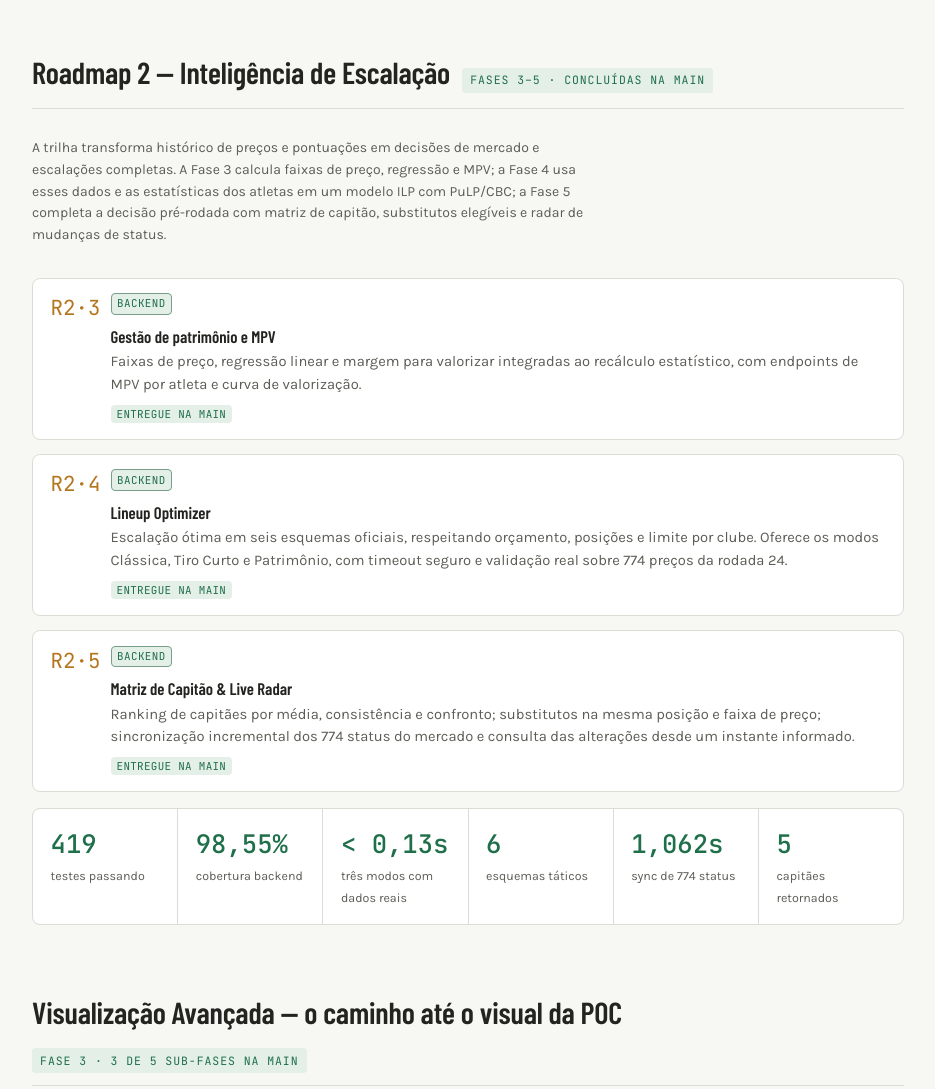
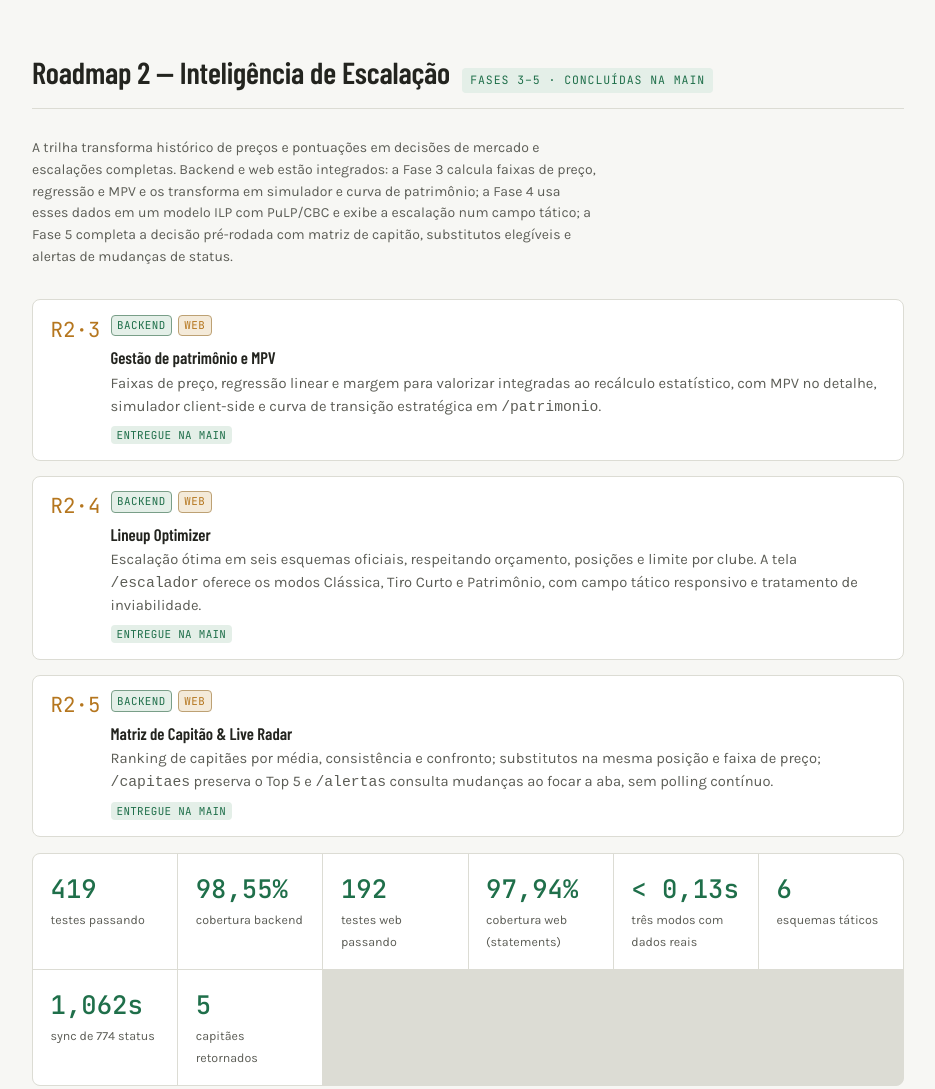
Before and after one commit to eduardosanson/cartola-insights-roadmap, a plain HTML site: page index.html in a window 1280 px wide. Shown: the part 7420-8509 px from the top of the page, without its empty margins (172-1107 px from the left). Drawn offline with nearby package versions, Linux system fonts and the light colour scheme.

Commit message:
roadmap: registra interfaces web das fases 3 a 5

```diff
--- a/index.html
+++ b/index.html
@@ -1014,20 +1014,22 @@
     </div>
     <p class="lede">
       A trilha transforma histórico de preços e pontuações em decisões de mercado e
-      escalações completas. A Fase 3 calcula faixas de preço, regressão e MPV; a Fase 4
-      usa esses dados e as estatísticas dos atletas em um modelo ILP com PuLP/CBC; a
-      Fase 5 completa a decisão pré-rodada com matriz de capitão, substitutos elegíveis
-      e radar de mudanças de status.
+      escalações completas. Backend e web estão integrados: a Fase 3 calcula faixas de
+      preço, regressão e MPV e os transforma em simulador e curva de patrimônio; a Fase 4
+      usa esses dados em um modelo ILP com PuLP/CBC e exibe a escalação num campo tático;
+      a Fase 5 completa a decisão pré-rodada com matriz de capitão, substitutos elegíveis
+      e alertas de mudanças de status.
     </p>
 
     <div class="tasks">
       <div class="task">
         <span class="num">R2·3</span>
         <div>
-          <div class="scope-row"><span class="scope-chip backend">backend</span></div>
+          <div class="scope-row"><span class="scope-chip backend">backend</span><span class="scope-chip web">web</span></div>
           <h3>Gestão de patrimônio e MPV</h3>
           <p>Faixas de preço, regressão linear e margem para valorizar integradas ao
-          recálculo estatístico, com endpoints de MPV por atleta e curva de valorização.</p>
+          recálculo estatístico, com MPV no detalhe, simulador client-side e curva de
+          transição estratégica em <code>/patrimonio</code>.</p>
           <span class="delivery-badge main">ENTREGUE NA MAIN</span>
         </div>
       </div>
@@ -1035,11 +1037,11 @@
       <div class="task">
         <span class="num">R2·4</span>
         <div>
-          <div class="scope-row"><span class="scope-chip backend">backend</span></div>
+          <div class="scope-row"><span class="scope-chip backend">backend</span><span class="scope-chip web">web</span></div>
           <h3>Lineup Optimizer</h3>
           <p>Escalação ótima em seis esquemas oficiais, respeitando orçamento, posições e
-          limite por clube. Oferece os modos Clássica, Tiro Curto e Patrimônio, com timeout
-          seguro e validação real sobre 774 preços da rodada 24.</p>
+          limite por clube. A tela <code>/escalador</code> oferece os modos Clássica, Tiro
+          Curto e Patrimônio, com campo tático responsivo e tratamento de inviabilidade.</p>
           <span class="delivery-badge main">ENTREGUE NA MAIN</span>
         </div>
       </div>
@@ -1047,11 +1049,11 @@
       <div class="task">
         <span class="num">R2·5</span>
         <div>
-          <div class="scope-row"><span class="scope-chip backend">backend</span></div>
+          <div class="scope-row"><span class="scope-chip backend">backend</span><span class="scope-chip web">web</span></div>
           <h3>Matriz de Capitão &amp; Live Radar</h3>
           <p>Ranking de capitães por média, consistência e confronto; substitutos na mesma
-          posição e faixa de preço; sincronização incremental dos 774 status do mercado e
-          consulta das alterações desde um instante informado.</p>
+          posição e faixa de preço; <code>/capitaes</code> preserva o Top 5 e
+          <code>/alertas</code> consulta mudanças ao focar a aba, sem polling contínuo.</p>
           <span class="delivery-badge main">ENTREGUE NA MAIN</span>
         </div>
       </div>
@@ -1060,6 +1062,8 @@
     <div class="stats">
       <div class="stat"><span class="n">419</span><span class="l">testes passando</span></div>
       <div class="stat"><span class="n">98,55%</span><span class="l">cobertura backend</span></div>
+      <div class="stat"><span class="n">192</span><span class="l">testes web passando</span></div>
+      <div class="stat"><span class="n">97,94%</span><span class="l">cobertura web (statements)</span></div>
       <div class="stat"><span class="n">&lt; 0,13s</span><span class="l">três modos com dados reais</span></div>
       <div class="stat"><span class="n">6</span><span class="l">esquemas táticos</span></div>
       <div class="stat"><span class="n">1,062s</span><span class="l">sync de 774 status</span></div>
```
